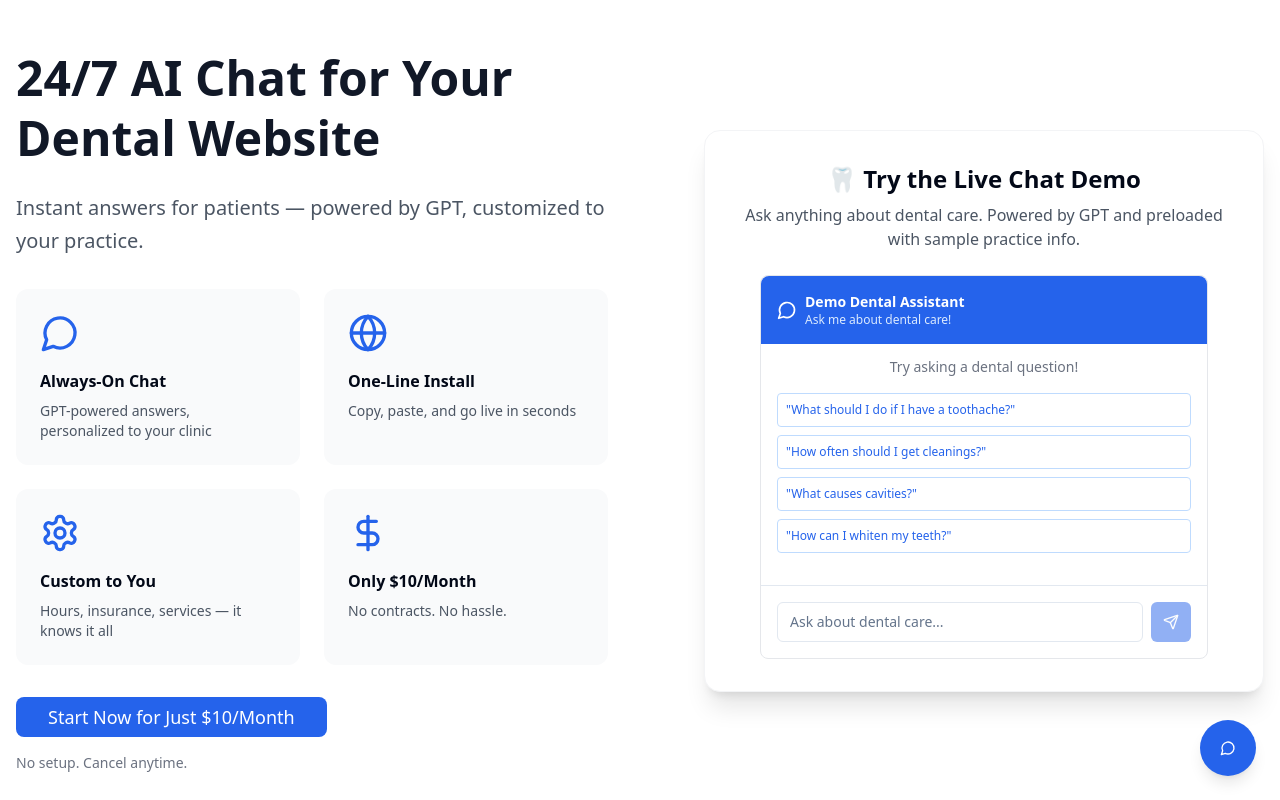
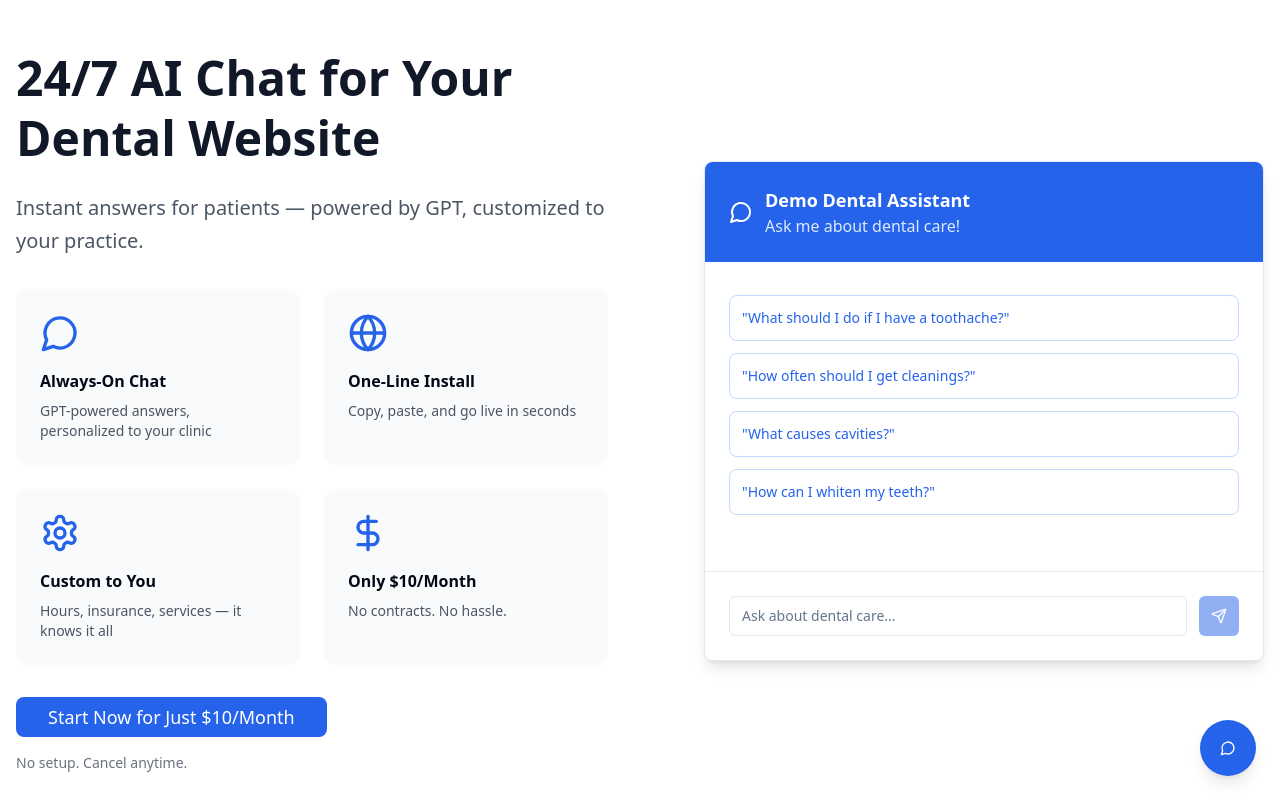
Before and after one commit to briantraudt/dgtldental, a React (Vite) app: page / in a window 1280 px wide. Shown: the top 800 px of the page. Built offline with nearby package versions, Linux system fonts and the light colour scheme.

Commit message:
Refactor: Make demo chat demo full-width
Make the demo chat demo full-width and remove surrounding text.

```diff
--- a/src/components/EmbeddedChatDemo.tsx
+++ b/src/components/EmbeddedChatDemo.tsx
@@ -88,31 +88,30 @@ const EmbeddedChatDemo = () => {
   ];
 
   return (
-    <div className="bg-white rounded-lg border border-gray-200 h-96 flex flex-col">
+    <div className="bg-white rounded-lg border border-gray-200 h-[500px] flex flex-col shadow-lg">
       {/* Header */}
-      <div className="bg-blue-600 text-white p-4 rounded-t-lg">
+      <div className="bg-blue-600 text-white p-6 rounded-t-lg">
         <div className="flex items-center">
-          <MessageCircle className="h-5 w-5 mr-2" />
+          <MessageCircle className="h-6 w-6 mr-3" />
           <div>
-            <h3 className="font-semibold text-sm">Demo Dental Assistant</h3>
-            <p className="text-xs text-blue-100">Ask me about dental care!</p>
+            <h3 className="font-semibold text-lg">Demo Dental Assistant</h3>
+            <p className="text-blue-100">Ask me about dental care!</p>
           </div>
         </div>
       </div>
 
       {/* Messages area */}
-      <ScrollArea ref={scrollAreaRef} className="flex-1 p-4">
+      <ScrollArea ref={scrollAreaRef} className="flex-1 p-6">
         <div className="space-y-4">
           {messages.length === 0 && (
-            <div className="text-center text-gray-500 py-4">
-              <MessageCircle className="h-8 w-8 mx-auto mb-2 text-gray-300" />
-              <p className="text-sm mb-4">Try asking a dental question!</p>
-              <div className="space-y-2">
+            <div className="text-center text-gray-500 py-8">
+              <p className="text-gray-600 mb-6">Try asking a dental question!</p>
+              <div className="space-y-3">
                 {quickQuestions.map((question, index) => (
                   <button
                     key={index}
                     onClick={() => setMessage(question)}
-                    className="block w-full text-left text-xs text-blue-600 hover:text-blue-800 hover:bg-blue-50 p-2 rounded border border-blue-200"
+                    className="block w-full text-left text-sm text-blue-600 hover:text-blue-800 hover:bg-blue-50 p-3 rounded-lg border border-blue-200 transition-colors"
                   >
                     "{question}"
                   </button>
@@ -127,7 +126,7 @@ const EmbeddedChatDemo = () => {
               className={`flex ${msg.role === 'user' ? 'justify-end' : 'justify-start'}`}
             >
               <div
-                className={`max-w-[80%] rounded-lg px-3 py-2 text-sm ${
+                className={`max-w-[80%] rounded-lg px-4 py-3 ${
                   msg.role === 'user'
                     ? 'bg-blue-600 text-white'
                     : 'bg-gray-100 text-gray-800'
@@ -140,7 +139,7 @@ const EmbeddedChatDemo = () => {
 
           {isLoading && (
             <div className="flex justify-start">
-              <div className="bg-gray-100 rounded-lg px-3 py-2 text-sm">
+              <div className="bg-gray-100 rounded-lg px-4 py-3">
                 <div className="flex space-x-1">
                   <div className="w-2 h-2 bg-gray-400 rounded-full animate-bounce"></div>
                   <div className="w-2 h-2 bg-gray-400 rounded-full animate-bounce" style={{ animationDelay: '0.1s' }}></div>
@@ -153,15 +152,15 @@ const EmbeddedChatDemo = () => {
       </ScrollArea>
 
       {/* Input area */}
-      <div className="p-4 border-t">
-        <div className="flex space-x-2">
+      <div className="p-6 border-t">
+        <div className="flex space-x-3">
           <Input
             value={message}
             onChange={(e) => setMessage(e.target.value)}
             onKeyPress={handleKeyPress}
             placeholder="Ask about dental care..."
             disabled={isLoading}
-            className="flex-1 text-sm"
+            className="flex-1"
           />
           <Button
             onClick={handleSendMessage}
--- a/src/pages/Marketing.tsx
+++ b/src/pages/Marketing.tsx
@@ -1,4 +1,3 @@
-
 import { useState } from 'react';
 import { Button } from '@/components/ui/button';
 import { Card, CardContent } from '@/components/ui/card';
@@ -65,18 +64,7 @@ const Marketing = () => {
 
           {/* Right side - Chat Demo */}
           <div className="lg:pl-8">
-            <div className="bg-white rounded-2xl shadow-xl border border-gray-100 p-8">
-              <div className="text-center mb-6">
-                <h2 className="text-2xl font-bold mb-2">🦷 Try the Live Chat Demo</h2>
-                <p className="text-gray-600">
-                  Ask anything about dental care. Powered by GPT and preloaded with sample practice info.
-                </p>
-              </div>
-
-              <div className="max-w-md mx-auto">
-                <EmbeddedChatDemo />
-              </div>
-            </div>
+            <EmbeddedChatDemo />
           </div>
         </div>
 
```
